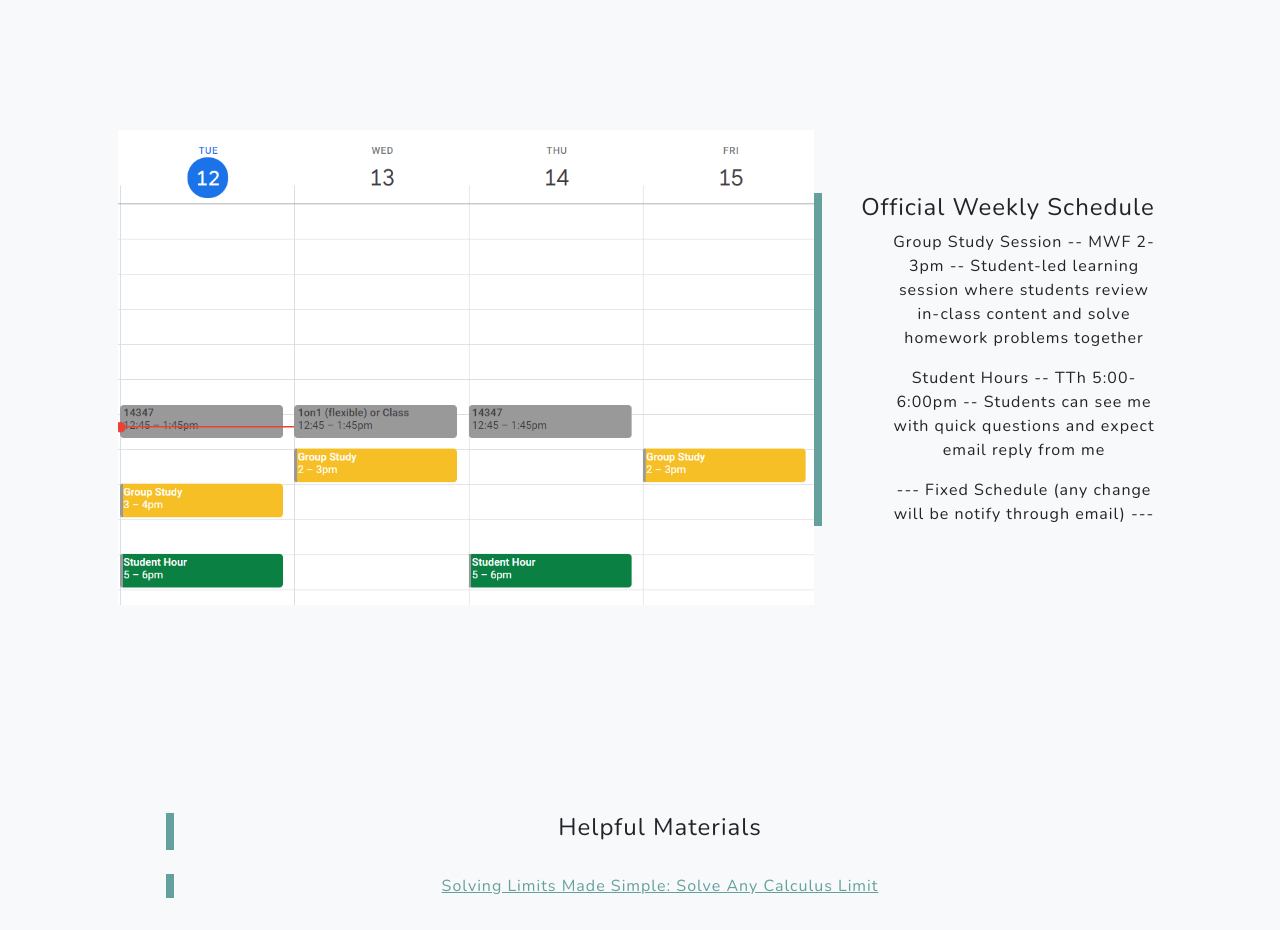
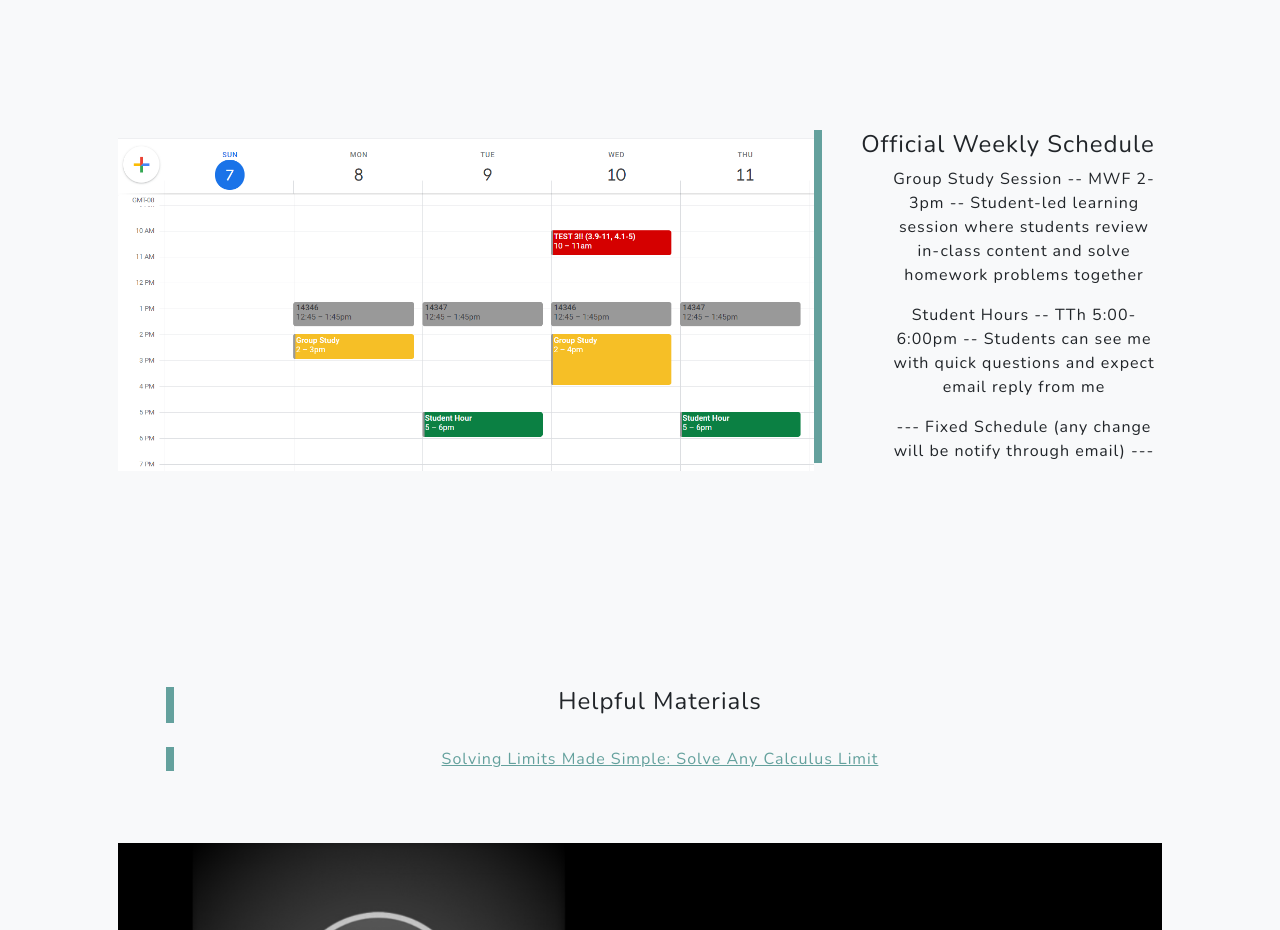
Before and after one commit to napee19/Fall21-Tutoring, a plain HTML site: page index.html in a window 1280 px wide. Shown: the part 2300-3230 px from the top of the page. Drawn offline with nearby package versions, Linux system fonts and the light colour scheme.

Commit message:
W12 sched

```diff
--- a/index.html
+++ b/index.html
@@ -65,7 +65,7 @@
             <div class="container px-4 px-lg-5">
                 <!-- Featured Project Row-->
                 <div class="row gx-0 mb-4 mb-lg-5 align-items-center">
-                    <div class="col-xl-8 col-lg-7"><img class="img-fluid mb-3 mb-lg-0" src="assets/img/Content/W8 schedule.png" alt="..." /></div>
+                    <div class="col-xl-8 col-lg-7"><img class="img-fluid mb-3 mb-lg-0" src="assets/img/Content/W12 sched.png" alt="..." /></div>
                     <div class="col-xl-4 col-lg-5">
                         <div class="featured-text text-center text-lg-left">
                             <h4>Official Weekly Schedule</h4>
```
Also changed, not shown: assets/img/Content/W12 sched.png (added).
